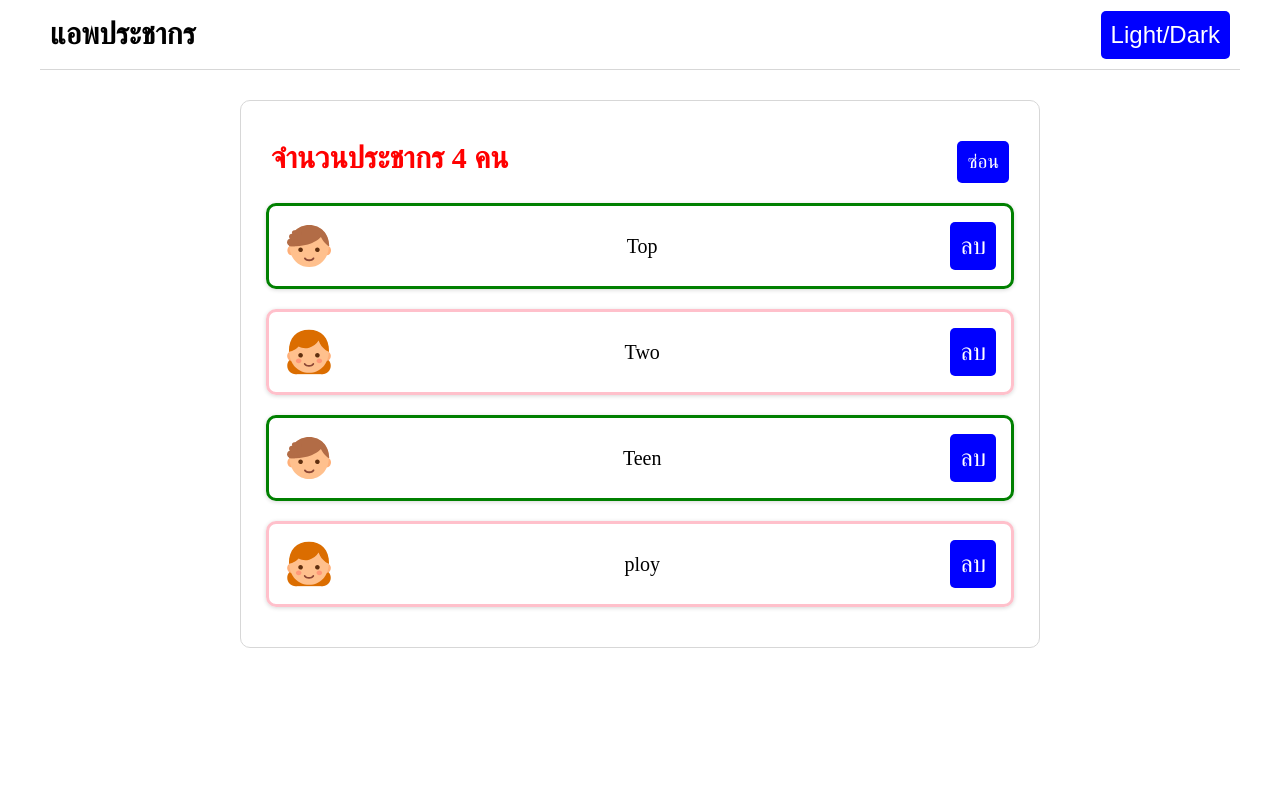
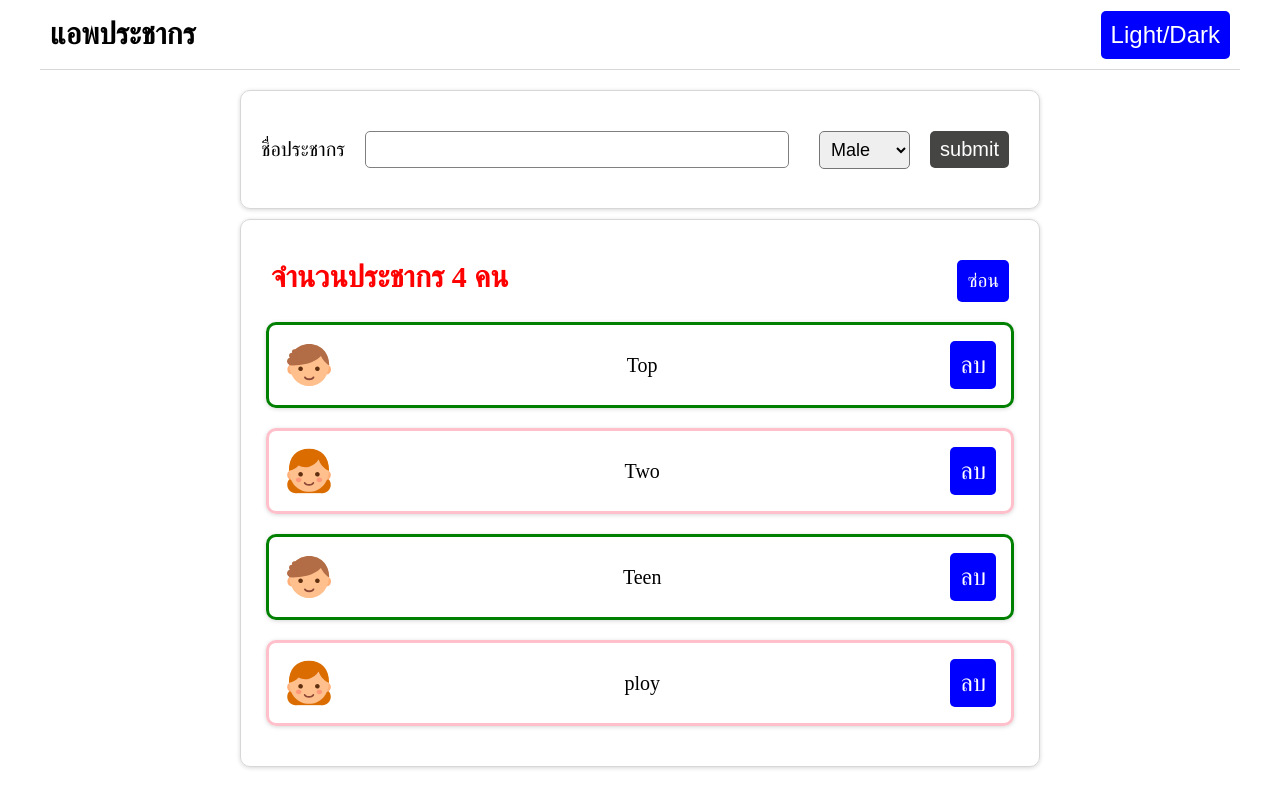
Before and after one commit to Chidsanupong27/React-Practice-1, a React (Vite) app: page / in a window 1280 px wide. Built offline with nearby package versions, Linux system fonts and the light colour scheme.

Commit message:
add component

```diff
--- a/src/App.jsx
+++ b/src/App.jsx
@@ -2,6 +2,7 @@ import { useState } from "react";
 import Header from "./components/Header";
 import PersonList from "./components/PersonList";
 import "./App.css";
+import AddForm from "./components/AddForm";
 
 function App() {
   const [data, setData] = useState([
@@ -21,6 +22,7 @@ function App() {
       <Header title="แอพประชากร " />
 
       <main>
+        <AddForm data={data} setData={setData}/>
         <PersonList data={data} deleteUser={deleteUser}/>
       </main>
     </div>
--- /dev/null
+++ b/src/components/AddForm.css
@@ -0,0 +1,46 @@
+.container {
+    max-width: 800px;
+    margin: 10px auto ;
+    padding: 20px;
+    box-shadow: rgb(0, 0, 0,0.16) 0px 1px 4px;
+}
+form {
+    display: flex;
+    align-items: center;
+
+}
+label {
+    font-size: 20px;
+
+}
+input {
+    font-size: 18px;
+    padding: 7px;
+    border: 1px solid gray;
+    border-radius: 5px;
+    flex-grow: 1;
+    margin: 20px;
+}
+input:focus {
+    outline: none;
+}
+select {
+    font-size: 18px;
+    padding: 7px;
+    margin: 10px;
+    border-radius: 5px;
+}
+
+.btn-save {
+    font-size: 20px;
+    padding: 7px 10px;
+    margin: 10px;
+    background-color: rgb(48, 77, 5);
+}
+
+.btn-save:disabled{
+    font-size: 20px;
+    padding: 7px 10px;
+    margin: 10px;
+    background-color: rgb(69, 70, 68);
+}
--- /dev/null
+++ b/src/components/AddForm.jsx
@@ -0,0 +1,40 @@
+import "./AddForm.css";
+import { useState } from "react";
+
+const AddForm = (props) => {
+    const [name,setName] = useState("")
+    const [gender,setgender] = useState("Male")
+
+
+    const {data,setData} = props
+
+    function saveData(e){
+      e.preventDefault() //เมื่อบันทึกจะไม่มีการ re หน้า web ดักโดยใช้อันนีั้
+      const person = {
+        id:Math.floor(Math.random()*1000),
+        name:name,
+        gender:gender
+      }
+      console.log(person)
+      setData([...data,person])
+      setName("")
+      setgender("Male")
+    }
+
+
+  return (
+    <section className="container">
+      <form onSubmit={saveData}>
+        <label>ชื่อประชากร</label>
+        <input type="text" value={name} onChange={(e) => setName(e.target.value) }/>
+        <select value={gender} onChange={(e)=>setgender(e.target.value)}>
+          <option> Male </option>
+          <option> female </option>
+        </select>
+        <button type="submit" className="btn-save" disabled={name.trim()===""}>submit</button>
+      </form>
+    </section>
+  );
+};
+
+export default AddForm;
```
